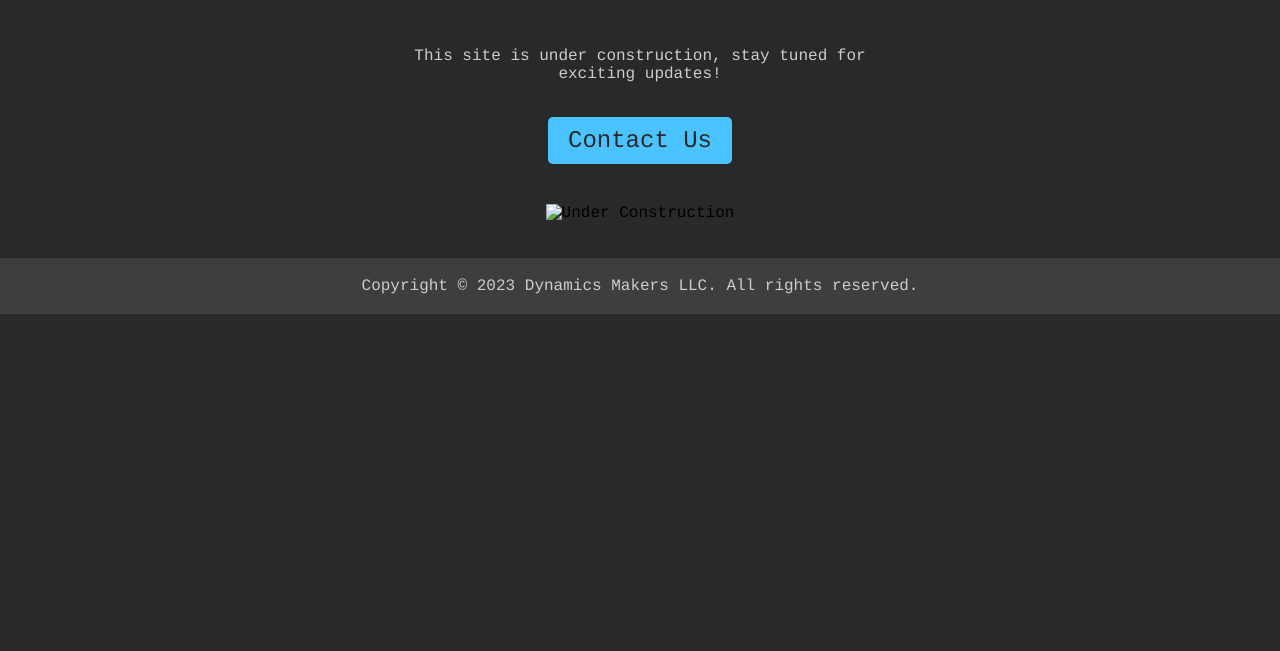
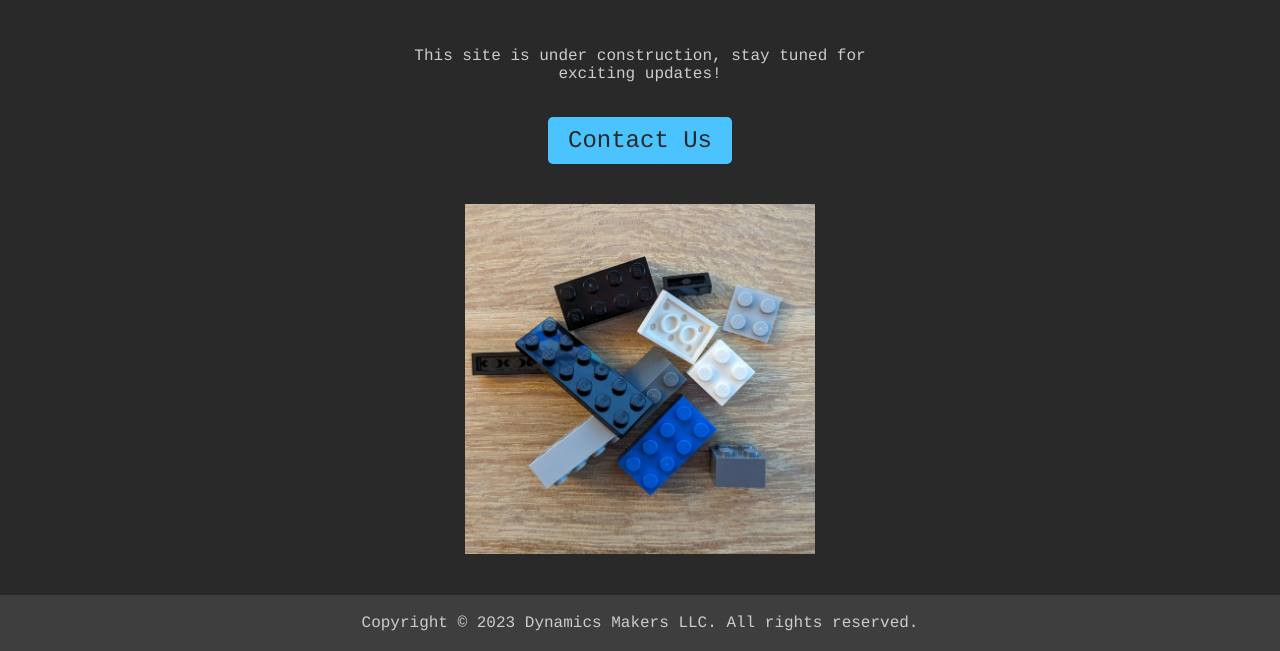
Before and after one commit to dynamicsmakers/dynamicsmakers.github.io, a plain HTML site: page index.html in a window 1280 px wide. Shown: the part 159-810 px from the top of the page. Drawn offline with Linux system fonts and the light colour scheme.

Commit message:
Add files via upload

```diff
--- a/index.html
+++ b/index.html
@@ -63,7 +63,7 @@
         <br>
         <a href="mailto:mike@dynamicsmakers.com?subject=Website Inquiry" class="contact-button">Contact Us</a>
     </div>
-    <img src="construction-image-bw.jpg" alt="Under Construction" class="construction-image">
+    <img src="construction-image.jpg" alt="Under Construction" class="construction-image">
     <br><br><br>
 	<footer>
   		<p>Copyright © 2023 Dynamics Makers LLC. All rights reserved.<br>
```
